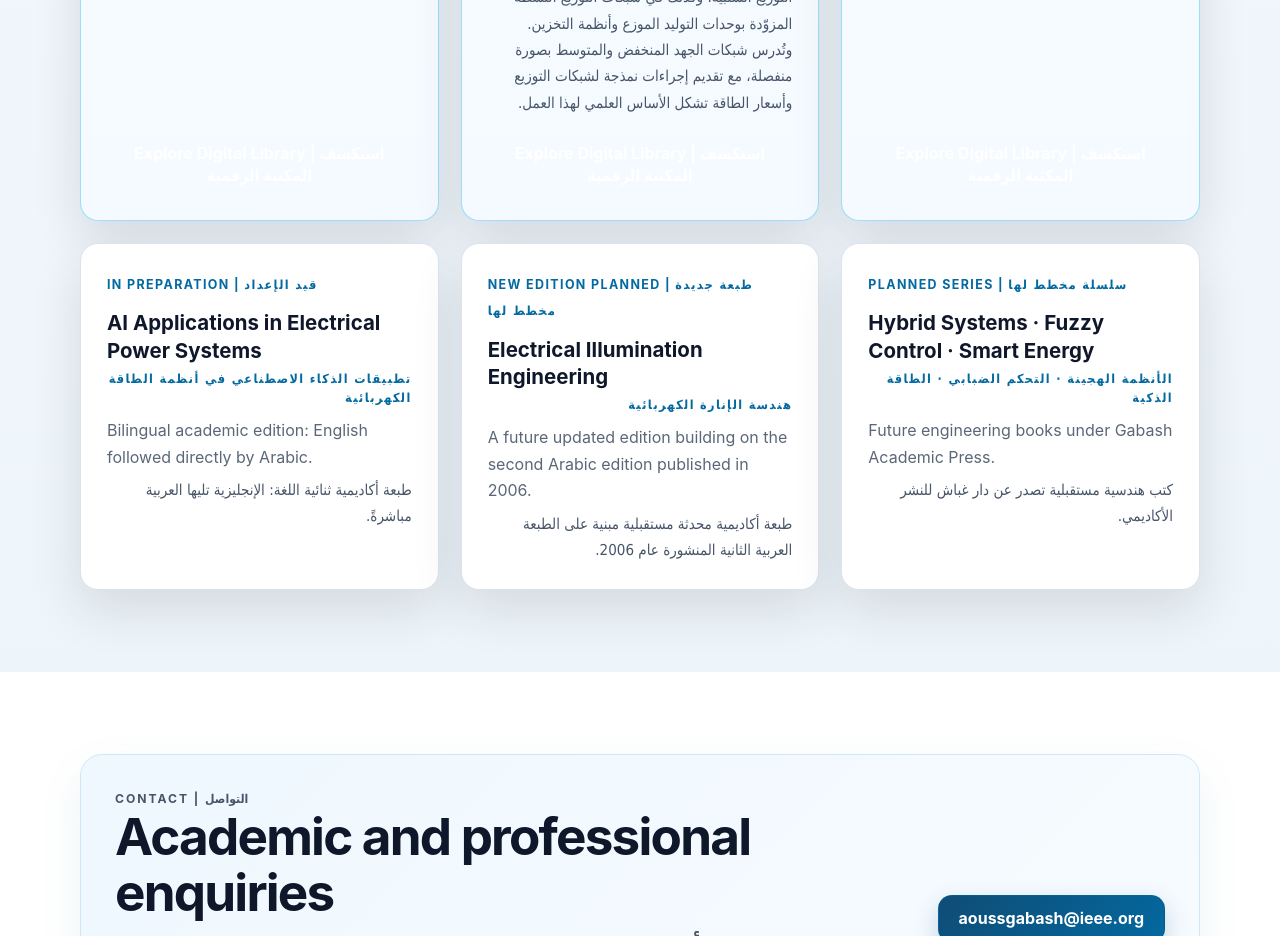
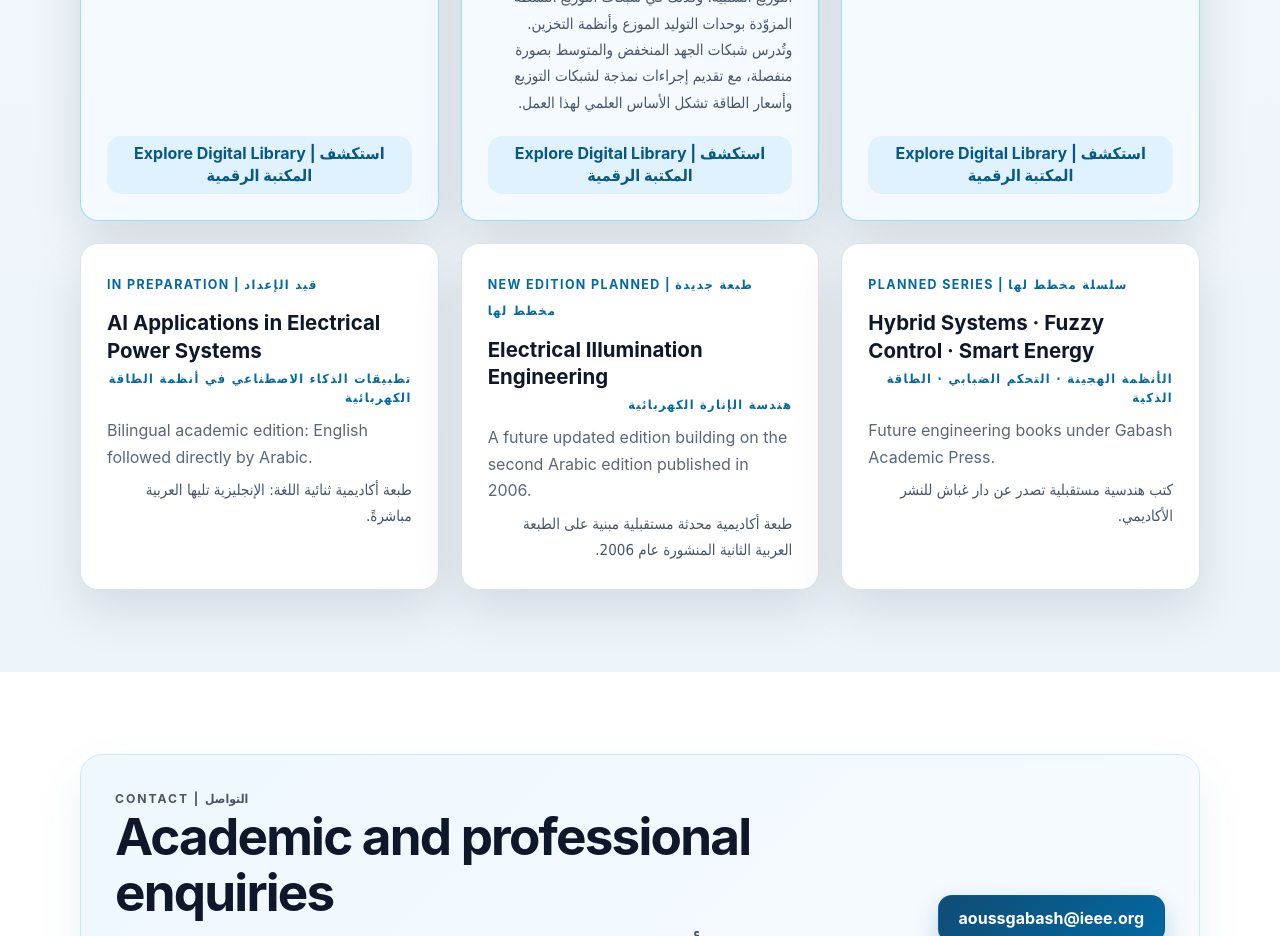
Before and after one commit to aoussgabash/homepage, a plain HTML site: page index.html in a window 1280 px wide. Shown: the part 9500-10436 px from the top of the page. Drawn offline with Linux system fonts and the light colour scheme.

Commit message:
Improve contrast of the three digital library links

```diff
--- a/index.html
+++ b/index.html
@@ -24,7 +24,7 @@
   .published-book-unified h3{min-height:112px}
   .published-book-unified p{margin-top:12px}
   .published-book-unified .published-book-action{display:flex;margin-top:auto;padding-top:20px}
-  .published-book-unified .published-book-action .button{width:100%;min-height:58px;display:flex;align-items:center;justify-content:center;text-align:center}
+  .published-book-unified .published-book-action .button{color:#075985;background:#e0f2fe;width:100%;min-height:58px;display:flex;align-items:center;justify-content:center;text-align:center}
   @media(max-width:680px){.published-book-unified h3,.published-book-unified>span{min-height:0}.published-book-unified .published-book-action .button{min-height:54px}.published-book-frame{aspect-ratio:3/4}}
 
   .book-meta{display:grid;grid-template-columns:1fr;gap:8px;margin:16px 0 20px;padding:16px;border:1px solid rgba(15,76,117,.16);border-radius:14px;background:rgba(255,255,255,.72)}
```
